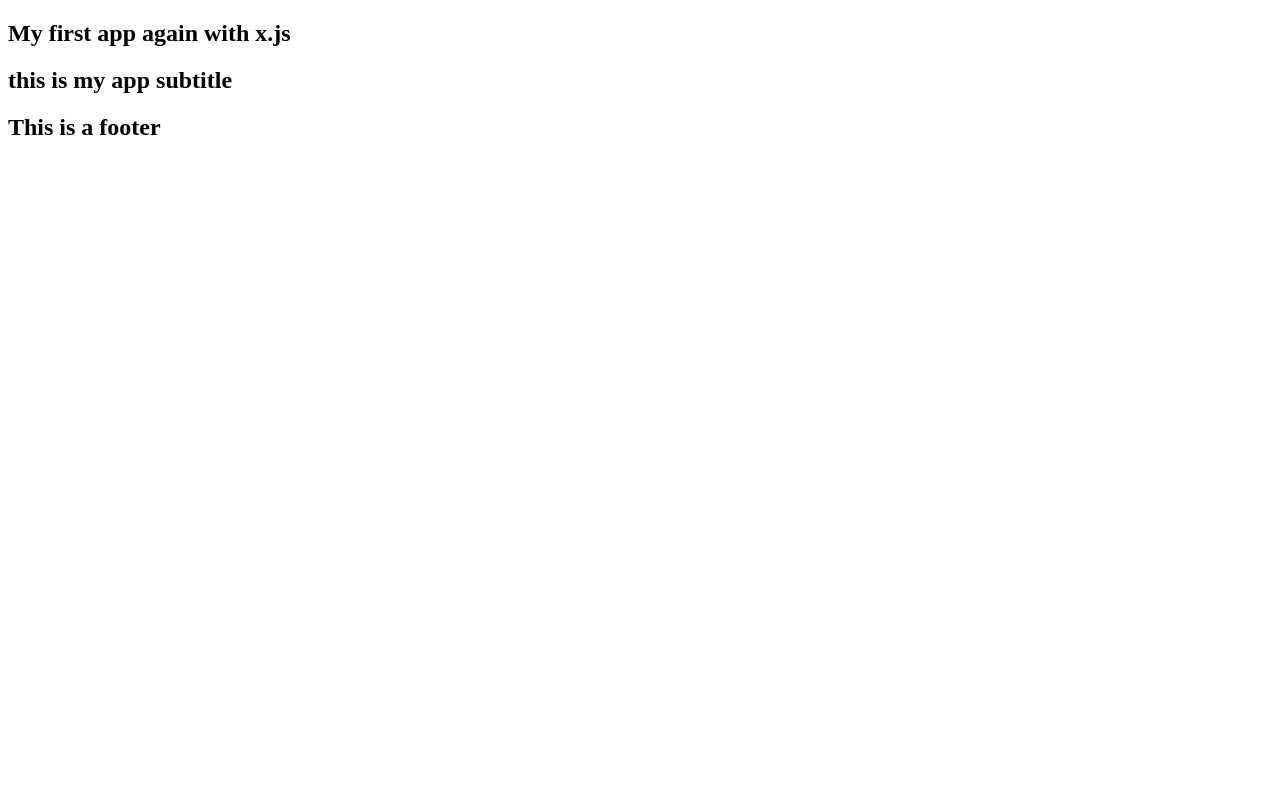
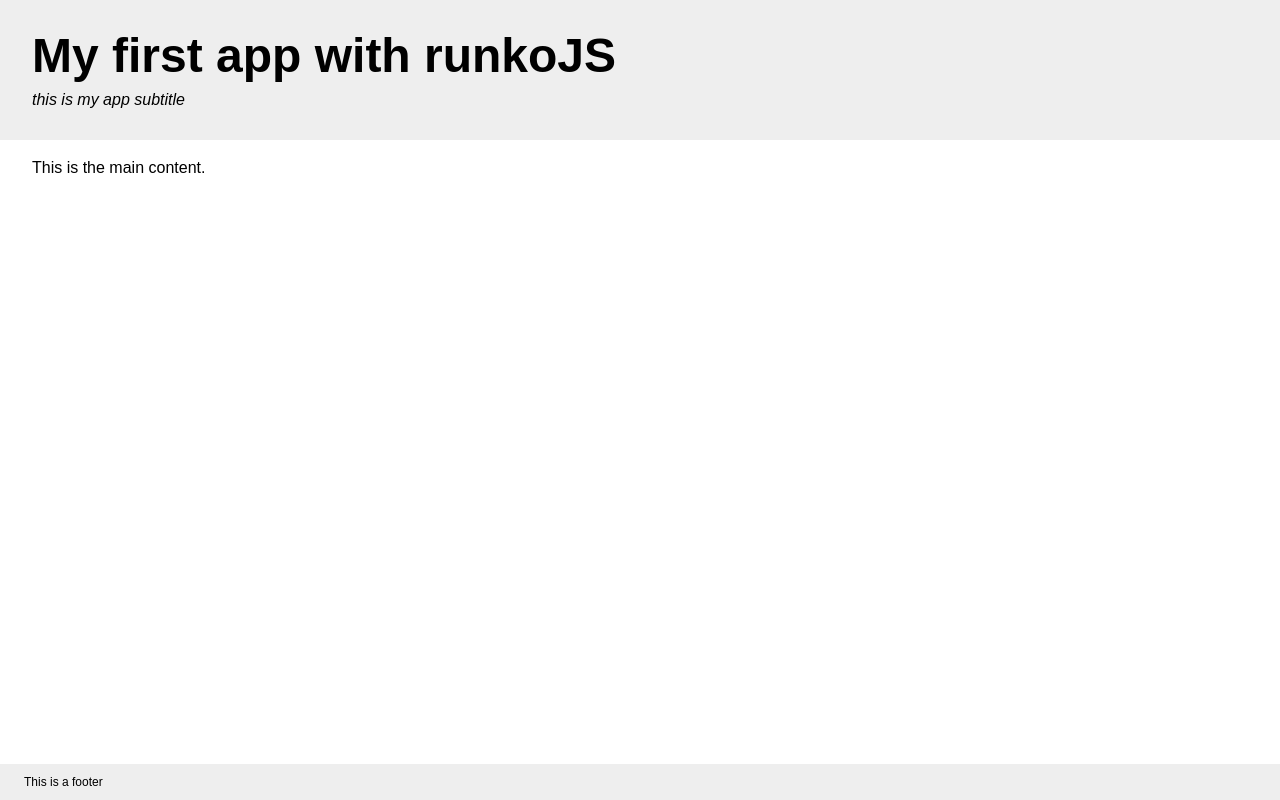
Before and after one commit to rotous/runko-js, a plain HTML site: page app/index.html in a window 1280 px wide. Drawn offline with nearby package versions, Linux system fonts and the light colour scheme.

Commit message:
Added stylesheet handling

```diff
--- /dev/null
+++ b/app/css/footer.css
@@ -0,0 +1,5 @@
+footer{
+    background: #eee;
+    padding: 1em 2em;
+    font-size: 0.75em;
+}
--- /dev/null
+++ b/app/css/header.css
@@ -0,0 +1,12 @@
+header{
+    background: #eee;
+    padding: 2em;
+}
+header h1{
+    font-weight: bold;
+    font-size: 3em;
+    margin-bottom: 0.25em;
+}
+header h2{
+    font-style: italic;
+}
--- /dev/null
+++ b/app/css/layout.css
@@ -0,0 +1,24 @@
+html, body{
+    height: 100%;
+    box-sizing: border-box;
+}
+
+body{
+    padding: 10em 2em 3em;
+    font-family: Arial, Helvetica, sans-serif;
+}
+header{
+    top: 0;
+    left: 0;
+    position: fixed;
+    width: 100%;
+    box-sizing: border-box;
+}
+
+footer{
+    bottom: 0;
+    left: 0;
+    position: fixed;
+    width: 100%;
+    box-sizing: border-box;
+}
--- /dev/null
+++ b/app/css/reset.css
@@ -0,0 +1,48 @@
+/* http://meyerweb.com/eric/tools/css/reset/
+   v2.0 | 20110126
+   License: none (public domain)
+*/
+
+html, body, div, span, applet, object, iframe,
+h1, h2, h3, h4, h5, h6, p, blockquote, pre,
+a, abbr, acronym, address, big, cite, code,
+del, dfn, em, img, ins, kbd, q, s, samp,
+small, strike, strong, sub, sup, tt, var,
+b, u, i, center,
+dl, dt, dd, ol, ul, li,
+fieldset, form, label, legend,
+table, caption, tbody, tfoot, thead, tr, th, td,
+article, aside, canvas, details, embed,
+figure, figcaption, footer, header, hgroup,
+menu, nav, output, ruby, section, summary,
+time, mark, audio, video {
+    margin: 0;
+    padding: 0;
+    border: 0;
+    font-size: 100%;
+    font: inherit;
+    vertical-align: baseline;
+}
+/* HTML5 display-role reset for older browsers */
+article, aside, details, figcaption, figure,
+footer, header, hgroup, menu, nav, section {
+    display: block;
+}
+body {
+    line-height: 1;
+}
+ol, ul {
+    list-style: none;
+}
+blockquote, q {
+    quotes: none;
+}
+blockquote:before, blockquote:after,
+q:before, q:after {
+    content: '';
+    content: none;
+}
+table {
+    border-collapse: collapse;
+    border-spacing: 0;
+}
--- a/app/index.html
+++ b/app/index.html
@@ -20,7 +20,7 @@
 	<body id="app">
 
 		<section class="x-template-placeholder" id="header"></section>
-
+		<section class="x-template-placeholder" id="content"></section>
 		<section class="x-template-placeholder" id="footer"></section>
 
 		<script type="text/javascript" src="https://code.jquery.com/jquery-2.1.1.min.js"></script>
--- a/app/js/controllers/application.js
+++ b/app/js/controllers/application.js
@@ -6,14 +6,16 @@
 //	t0.place('header', {subtitle: 'this is my subtitle'});
 
 	var myApp = new core.models.Application({
-		templates: ['header', 'inline-header', 'footer']
+		templates: ['header', 'inline-header', 'footer', 'content'],
+		styles: ['reset', 'layout', 'header', 'footer']
 	});
 
 	myApp.run(function(){
 		console.log('running the app');
 		myApp.templates['header'].place({title: 'My first app with x.js', subtitle: 'this is my app'});
 		myApp.templates['footer'].place();
-		myApp.templates['header'].place({title: 'My first app again with x.js', subtitle: 'this is my app subtitle'});
+		myApp.templates['header'].place({title: 'My first app with runkoJS', subtitle: 'this is my app subtitle'});
+		myApp.templates['content'].place();
 
 		var url = new core.models.Url();
 		var myHashChangeListener = function(e){
--- /dev/null
+++ b/app/js/views/content.tpl.html
@@ -0,0 +1 @@
+This is the main content.
--- a/app/js/views/footer.tpl.html
+++ b/app/js/views/footer.tpl.html
@@ -1,7 +1,7 @@
 <div class="xtpl" id="myFooter">
 
 	<footer>
-		<h1>This is a footer</h1>
+		<h2>This is a footer</h2>
 	</footer>
 
 </div>
--- a/core/models/Application.js
+++ b/core/models/Application.js
@@ -6,8 +6,10 @@
 		this._applicationReady = false;
 		this._functionQueue = [];
 
-		this.templateIds = options && options.templates ? options.templates : {};
+		this.templateIds = options && options.templates ? options.templates : [];
 		this.templates = {};
+
+		this.styleIds = options && options.styles ? options.styles : [];
 
 		this._initialise();
 	};
@@ -42,10 +44,18 @@
 	models.Application.prototype._initialise = function (){
 		var def = $.Deferred();
 		var self = this;
+
+		//Load the style sheets
+		var stylesheet;
+		for ( var i=0; i<this.styleIds.length; i++ ){
+			stylesheet = $('<link rel="stylesheet" href="css/'+this.styleIds[i]+'.css"/>');
+			$("head").append(stylesheet);
+		}
+
 		var templateCounter = 0;
 
 		//Load the templates
-		for ( var i=0; i<this.templateIds.length; i++ ){
+		for ( i=0; i<this.templateIds.length; i++ ){
 			this.templates[this.templateIds[i]] = new models.Template(this.templateIds[i]);
 			this.templates[this.templateIds[i]].load().always(function(){
 				templateCounter++;
```
